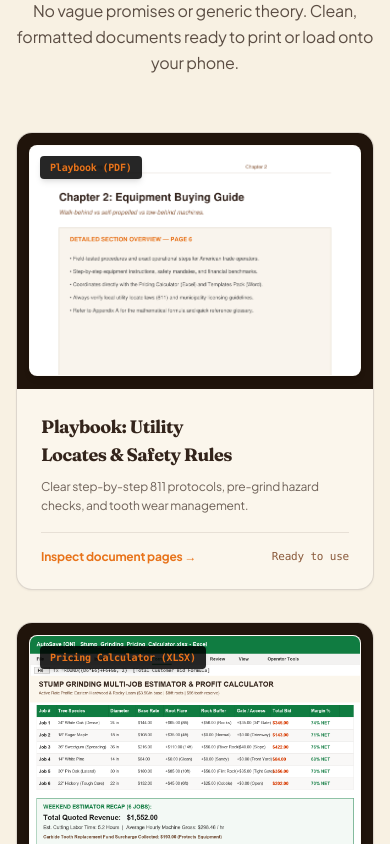
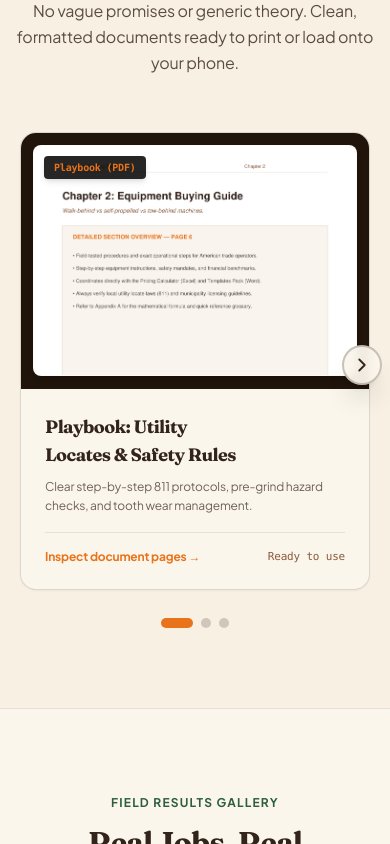
Before and after one commit to thakurdaman/stump-grinding-, a Next.js app: page / in a window 390 px wide. Shown: the part 7960-8804 px from the top of the page. Built offline with nearby package versions, Linux system fonts and the light colour scheme; no server answers.

Commit message:
Make material previews a swipeable slider on mobile with snap and navigation arrows

```diff
--- a/components/PreviewGallery.tsx
+++ b/components/PreviewGallery.tsx
@@ -1,11 +1,59 @@
 'use client';
 
-import React, { useState } from 'react';
+import React, { useState, useRef } from 'react';
 import { SITE_CONFIG } from '@/config/site';
-import { Eye, X, FileText, Table, CheckSquare, Download, Maximize2 } from 'lucide-react';
+import { Eye, X, FileText, Table, CheckSquare, Download, Maximize2, ChevronLeft, ChevronRight } from 'lucide-react';
 
 export const PreviewGallery: React.FC = () => {
   const [activePreview, setActivePreview] = useState<(typeof SITE_CONFIG.previews)[0] | null>(null);
+  const items = SITE_CONFIG.previews;
+
+  const scrollRef = useRef<HTMLDivElement>(null);
+  const [activeIndex, setActiveIndex] = useState(0);
+
+  const scrollTo = (index: number) => {
+    if (!scrollRef.current) return;
+    const container = scrollRef.current;
+    const targetChild = container.children[index] as HTMLElement;
+    if (targetChild) {
+      container.scrollTo({
+        left: targetChild.offsetLeft - container.offsetLeft,
+        behavior: 'smooth',
+      });
+      setActiveIndex(index);
+    }
+  };
+
+  const handlePrev = () => {
+    if (activeIndex > 0) {
+      scrollTo(activeIndex - 1);
+    }
+  };
+
+  const handleNext = () => {
+    if (activeIndex < items.length - 1) {
+      scrollTo(activeIndex + 1);
+    }
+  };
+
+  const handleScroll = () => {
+    if (!scrollRef.current) return;
+    const container = scrollRef.current;
+    const scrollPos = container.scrollLeft;
+    let closestIndex = 0;
+    let minDiff = Infinity;
+
+    Array.from(container.children).forEach((child, idx) => {
+      const el = child as HTMLElement;
+      const diff = Math.abs(el.offsetLeft - container.offsetLeft - scrollPos);
+      if (diff < minDiff) {
+        minDiff = diff;
+        closestIndex = idx;
+      }
+    });
+
+    setActiveIndex(closestIndex);
+  };
 
   const getIcon = (category: string) => {
     if (category.includes('PDF')) return <FileText className="text-orange" size={20} />;
@@ -30,13 +78,47 @@ export const PreviewGallery: React.FC = () => {
           </p>
         </div>
 
-        {/* 3 Material Preview Cards */}
-        <div className="grid grid-cols-1 md:grid-cols-3 gap-8">
-          {SITE_CONFIG.previews.map((item) => (
+        {/* Previews Slider (Mobile Swipeable) / 3-Col Grid on Desktop */}
+        <div className="relative">
+          {/* Mobile Previous Button */}
+          {activeIndex > 0 && (
+            <button
+              onClick={handlePrev}
+              className="md:hidden absolute -left-2 top-1/2 -translate-y-1/2 z-30 w-10 h-10 rounded-full bg-cream/95 backdrop-blur-sm border-2 border-bark/25 hover:border-orange hover:bg-orange hover:text-white text-bark shadow-xl flex items-center justify-center transition-all duration-200 active:scale-90 focus:outline-none cursor-pointer"
+              aria-label="Previous material preview"
+              title="Previous material"
+            >
+              <ChevronLeft size={22} />
+            </button>
+          )}
+
+          {/* Mobile Next Button */}
+          {activeIndex < items.length - 1 && (
+            <button
+              onClick={handleNext}
+              className="md:hidden absolute -right-2 top-1/2 -translate-y-1/2 z-30 w-10 h-10 rounded-full bg-cream/95 backdrop-blur-sm border-2 border-bark/25 hover:border-orange hover:bg-orange hover:text-white text-bark shadow-xl flex items-center justify-center transition-all duration-200 active:scale-90 focus:outline-none cursor-pointer"
+              aria-label="Next material preview"
+              title="Next material"
+            >
+              <ChevronRight size={22} />
+            </button>
+          )}
+
+          {/* Slider Track on Mobile, 3-Col Grid on Desktop */}
+          <div
+            ref={scrollRef}
+            onScroll={handleScroll}
+            className="flex md:grid md:grid-cols-3 gap-6 md:gap-8 overflow-x-auto md:overflow-x-visible snap-x snap-mandatory md:snap-none scroll-smooth pb-2 md:pb-0 no-scrollbar px-1"
+            style={{ scrollbarWidth: 'none', msOverflowStyle: 'none' }}
+          >
+            {items.map((item) => (
               <div
                 key={item.id}
+                className="w-full flex-shrink-0 snap-center md:flex-shrink md:w-auto flex"
+              >
+                <div
                   onClick={() => setActivePreview(item)}
-              className="bg-[#FBF6EC] border border-bark/15 rounded-2xl overflow-hidden shadow-sm hover:shadow-2xl hover:border-orange hover:-translate-y-1.5 transition-all duration-300 cursor-pointer group flex flex-col"
+                  className="w-full bg-[#FBF6EC] border border-bark/15 rounded-2xl overflow-hidden shadow-sm hover:shadow-2xl hover:border-orange hover:-translate-y-1.5 transition-all duration-300 cursor-pointer group flex flex-col justify-between"
                 >
                   {/* Document Preview Image Thumbnail */}
                   <div className="h-64 sm:h-72 bg-[#20140B] relative border-b border-bark/15 overflow-hidden flex items-center justify-center p-3 select-none">
@@ -76,6 +158,24 @@ export const PreviewGallery: React.FC = () => {
                     </div>
                   </div>
                 </div>
+              </div>
+            ))}
+          </div>
+        </div>
+
+        {/* Mobile Navigation Dots */}
+        <div className="flex md:hidden items-center justify-center gap-2 mt-5">
+          {items.map((item, idx) => (
+            <button
+              key={item.id}
+              onClick={() => scrollTo(idx)}
+              className={`h-2.5 rounded-full transition-all duration-300 ${
+                activeIndex === idx
+                  ? 'w-8 bg-orange'
+                  : 'w-2.5 bg-bark/20 hover:bg-bark/40'
+              }`}
+              aria-label={`Jump to preview ${idx + 1}`}
+            />
           ))}
         </div>
       </div>
```
Lines whose indentation alone changed are shown as unchanged.
